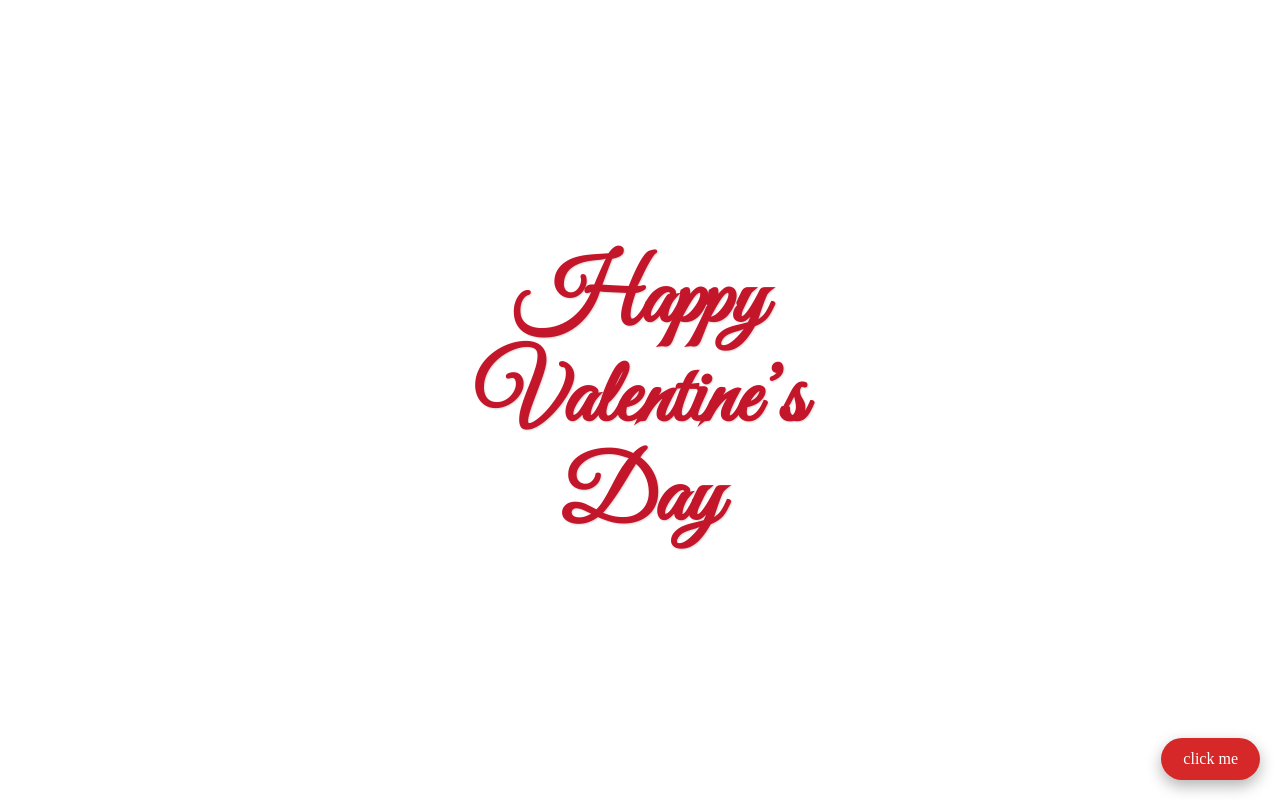
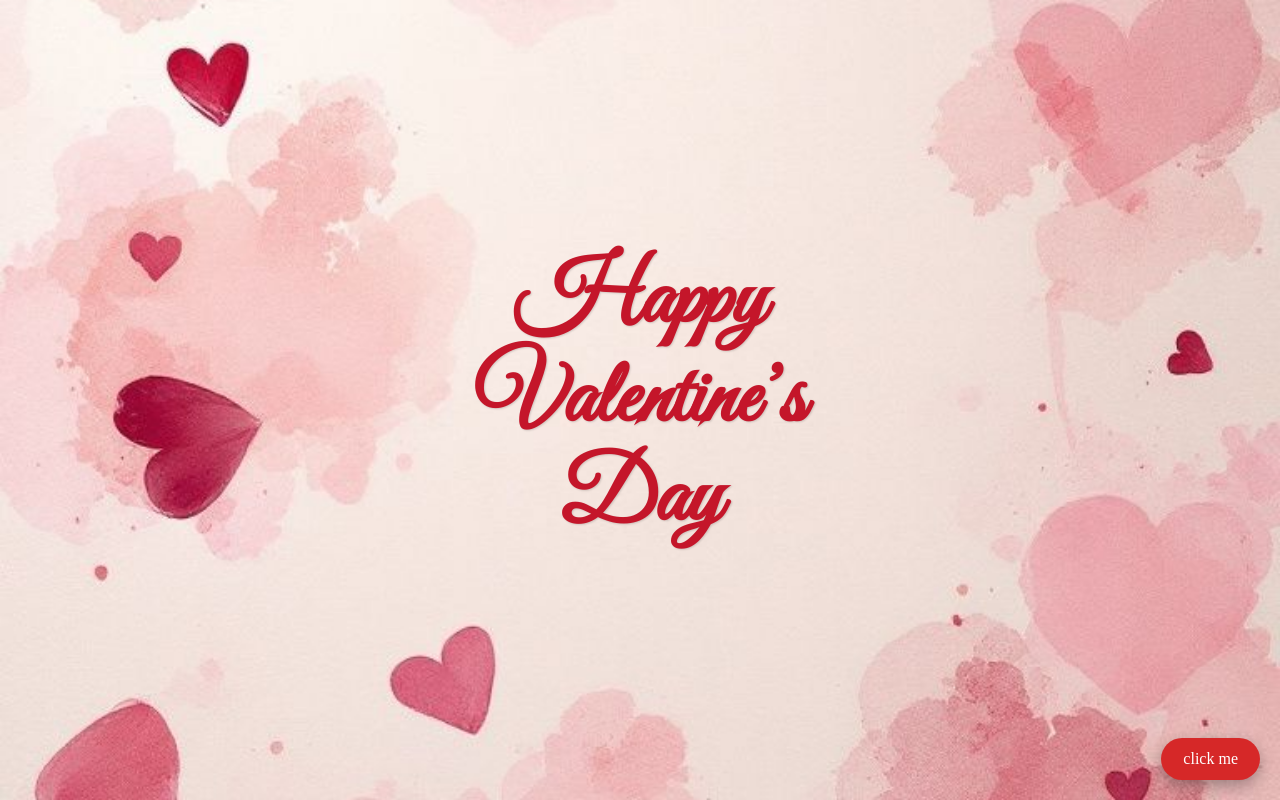
Before and after one commit to aleluiamarianafernandes-netizen/valentine-website, a plain HTML site: page index.html in a window 1280 px wide. Drawn offline with Linux system fonts and the light colour scheme.

Commit message:
Add files via upload

```diff
--- a/style.css
+++ b/style.css
@@ -6,7 +6,7 @@
 
 body {
   height: 100vh;
-  background-image: url("images/siya.jpeg");
+  background-image: url("siya.jpeg");
   background-size: cover;
   background-position: center;
   background-repeat: no-repeat;
```
